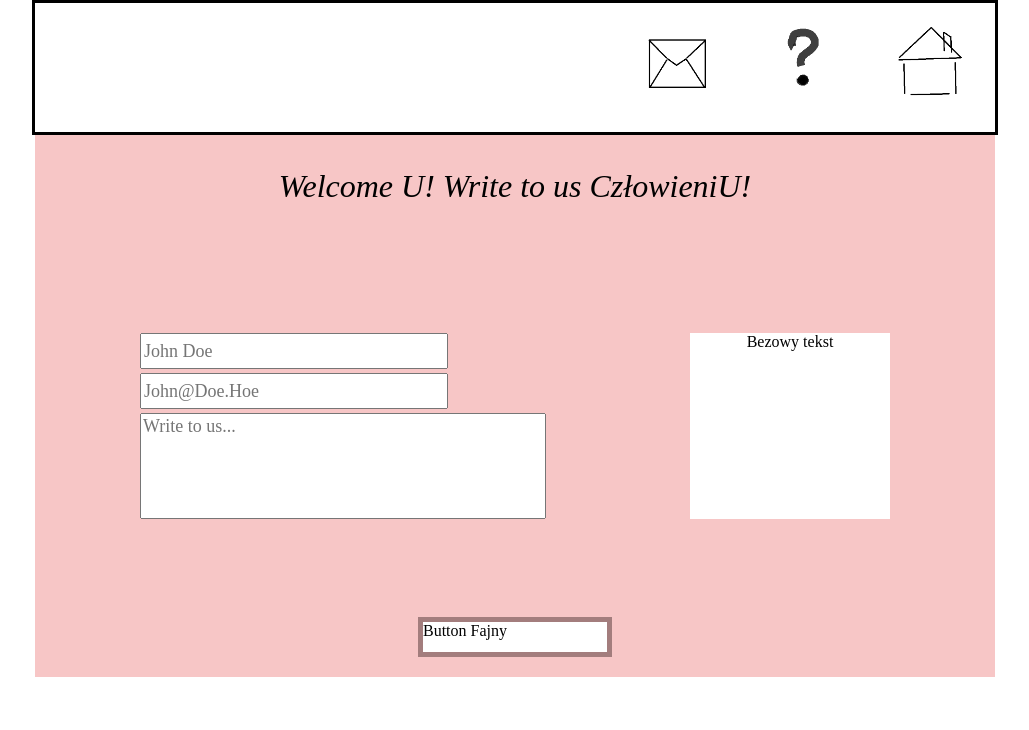
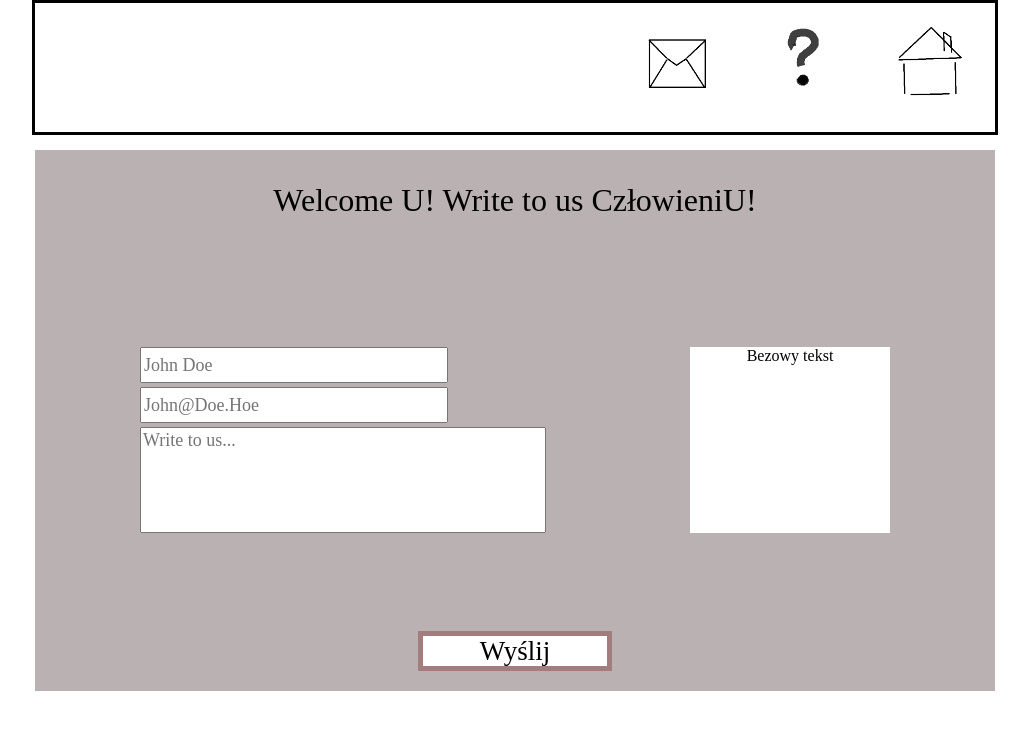
Before and after one commit to szymonbasiul/bosoreactproject, a React (Create React App) app: page /contact in a window 1280 px wide. Shown: the top 730 px of the page, without its empty margins (125-1154 px from the left). Built offline with nearby package versions, Linux system fonts and the light colour scheme.

Commit message:
Next stage of Sass implementation

```diff
--- a/src/App.scss
+++ b/src/App.scss
@@ -1,11 +1,12 @@
 
 
 $global-font: 'Times New Roman', Times, serif;
+$global-background: rgba(153, 140, 140, 0.671);
+$content-background: rgba(240, 76, 76, 0.521);
 
 #mainDiv{
   max-width: 960px;
   align-self: center;
   margin:auto;
-  background-color: rgba(236, 126, 126, 0.438)
-
+  background-color: $global-background;
 }
--- a/src/components/Contact.js
+++ b/src/components/Contact.js
@@ -102,8 +102,7 @@ const Contact = function () {
             </div>
             <div id="button-container">
                 <div id="button-field" onClick={() => { contactToServer(fieldValue) }}>
-                    Button Fajny
-
+                    Wyślij
                 </div>
             </div>
         </div>
--- a/src/components/styles/About.scss
+++ b/src/components/styles/About.scss
@@ -1,14 +1,20 @@
+@import '../../App.scss';
+
+
+
+@mixin p-style {
+    color: white;
+        background-color: black;
+        margin: 0;
+}
+
 #cv-container{
     display: flex;
     justify-content: space-around;
     margin-top: 150px;
-
-}
-
-#cv-container p{
-    color: white;
-    background-color: black;
-    margin: 0;
+    p{
+        @include p-style;
+    }
 }
 
 .profiles-class{
@@ -19,8 +25,6 @@
     max-width: 40%;
     padding: 1%;
     margin: 1%;
-
-
 }
 
 .personal-info{
@@ -31,14 +35,10 @@
     grid-column: 2/3;
     grid-row: 1/2;
     margin: 5px;
-    background-color: rgba(220, 220, 220, 0.521);
-
-}
-
-.personal-info p{
-    color: white;
-    background-color: black;
-    margin: 0;
+    background-color: $content-background;
+    p{
+        @include p-style;
+    }
 }
 
 .personal-experience{
@@ -48,7 +48,7 @@
     grid-column: 1/3;
     grid-row: 2/3;
     margin: 5px;
-    background-color:rgba(220, 220, 220, 0.521);
+    background-color:$content-background;
 }
 
 .personal-skills{
@@ -58,7 +58,7 @@
     grid-column: 1/3;
     grid-row: 3/4;
     margin: 5px;
-    background-color:rgba(220, 220, 220, 0.521);
+    background-color:$content-background;
 }
 
 .profile-img-box{
--- a/src/components/styles/Contact.scss
+++ b/src/components/styles/Contact.scss
@@ -1,10 +1,11 @@
 @import '../../App.scss';
 
+
 .contact-page{
-
+    margin-top: 150px;
     display: flex;
     flex-direction: column;
-    justify-content: center;
+    justify-content: space-around;
 }
 
 #contact-container{
@@ -14,8 +15,8 @@
     height: 360px;
     justify-content: center;
     flex-wrap: wrap;
+}
 
-}
 #inputField-container{
     display: flex;
     flex-direction: column;
@@ -23,53 +24,50 @@
     margin-right: 15%;
     margin-bottom: 10%;
     margin-top: 10%;
+    input{
+        justify-content: space-around;
+        width: 300px;
+        margin-bottom: 1%;
+        border: solid 1,5px;
+        font-size: 18px;
+        font-family: $global-font;
+    }
+}
 
-}
 #contact-greeter {
     display: flex;
     margin: auto;
     justify-content: center;
     max-width: 80%;
+    p{
+        text-align: center;
+        font-size: 32px;
+        font-family: $global-font;
+    }
+}
 
-}
-#contact-greeter p{
-    margin-top: 160px;
-    text-align: center;
-    font-size: 32px;
-    font-style: italic;
-
-}
-#inputField-container input{
-    justify-content: space-around;
-    width: 300px;
-    margin-bottom: 1%;
-    border: solid 1,5px;
-    font-size: 18px;
-}
 .input-box{
     width: 100px;
     height: 30px;
     font-family: $global-font;
+}
 
-
-}
 #button-container{
-
     display: flex;
     margin: 20px;
+}
 
-}
 #button-field{
-
     display: flex;
     width: 20%;
     height: 30px;
     color: black;
     border: solid 5px rgba(116, 59, 59, 0.658);
     background-color: white;
-    text-align: center;
-    margin: 0 auto;
-
+    justify-content: center;
+    margin: auto;
+    font-family: $global-font;
+    font-size: 27px;
 }
 
 #comment-field{
@@ -82,18 +80,18 @@
     font-family: $global-font;
     font-size: 18px;
 }
+
 #responisive-textField{
     background-color: white;
     width: 200px;
     height: 100%;
     text-align: center;
+}
 
-}
 #responsive-container{
     display: flex;
     flex-direction: column;
     margin-top: 10%;
     margin-bottom: 10%;
     justify-content: center;
-
 }
--- a/src/components/styles/Home.scss
+++ b/src/components/styles/Home.scss
@@ -1,3 +1,5 @@
+@import '../../App.scss';
+
 #project-container{
 
     display: grid;
@@ -11,14 +13,13 @@
     border-radius: 3px;
     border-style: outset;
     margin-top: 30px;
-    background-color: #e5f4fa;
+    background-color: $content-background;
     box-shadow: 5px 5px #00000048;
     padding: 1%;
     display: flex;
     grid-column: auto;
     grid-row: auto;
     height: 170px;
-
 }
 
 .pro-image{
@@ -26,13 +27,9 @@
     max-height: auto;
     transition: box-shadow 1s;
     cursor: pointer;
-
-
-
+    :hover{
+        box-shadow: 10px 10px 10px #00000048;
     }
-
-.pro-image:hover{
-    box-shadow: 10px 10px 10px #00000048;
 }
 
 .pro-text{
@@ -40,9 +37,7 @@
     align-items: center;
     margin-left: 5%;
     margin-right: 5%;
-
+    ul{
+        font-weight: bolder;
+    }
 }
-
-.pro-text ul{
-    font-weight: bolder;
-}
--- a/src/components/styles/Navbar.scss
+++ b/src/components/styles/Navbar.scss
@@ -1,3 +1,5 @@
+@import '../../App.scss';
+
 .nav-bar {
     display: flex;
     justify-content: flex-end;
@@ -10,7 +12,6 @@
     position: fixed;
     top: 0;
     border-style: solid;
-
 }
 
 .nav-button {
@@ -22,7 +23,6 @@
     font-weight: bold;
     font-style: italic;
     width: 10%;
-
 }
 
 .button-img{
```
